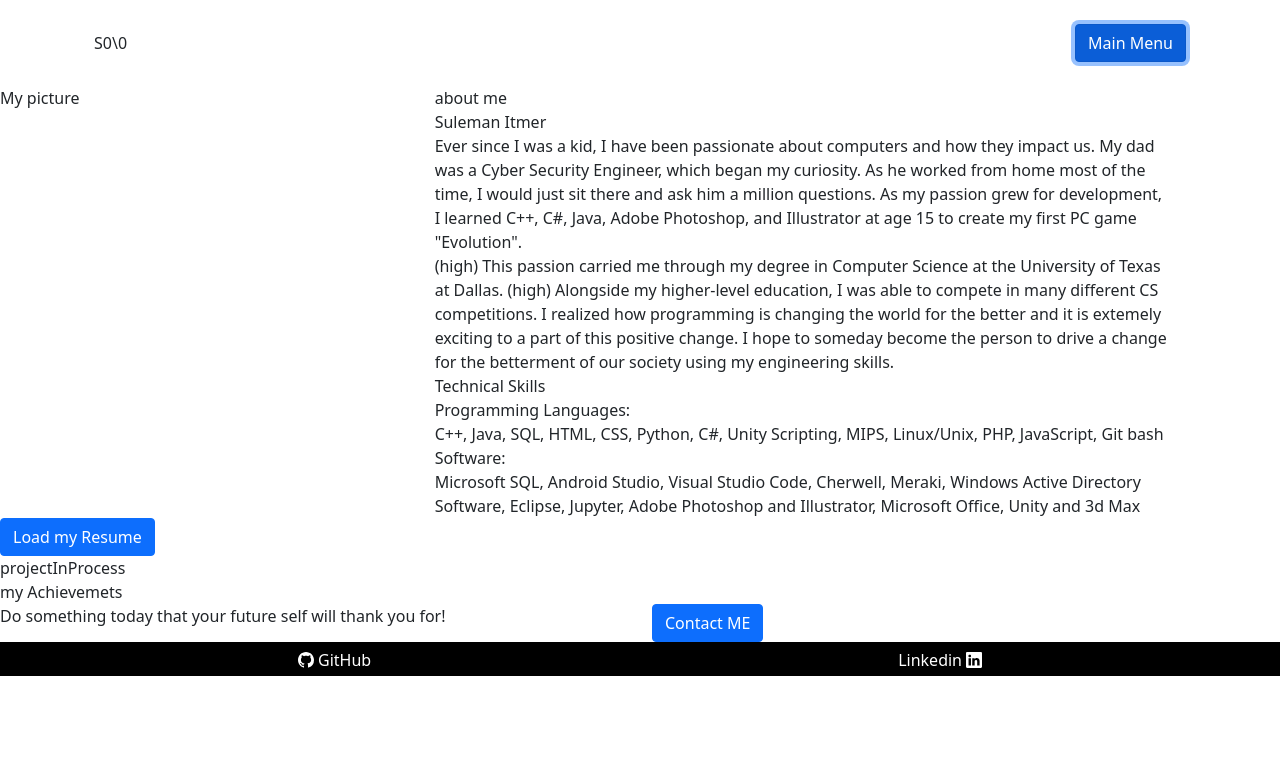
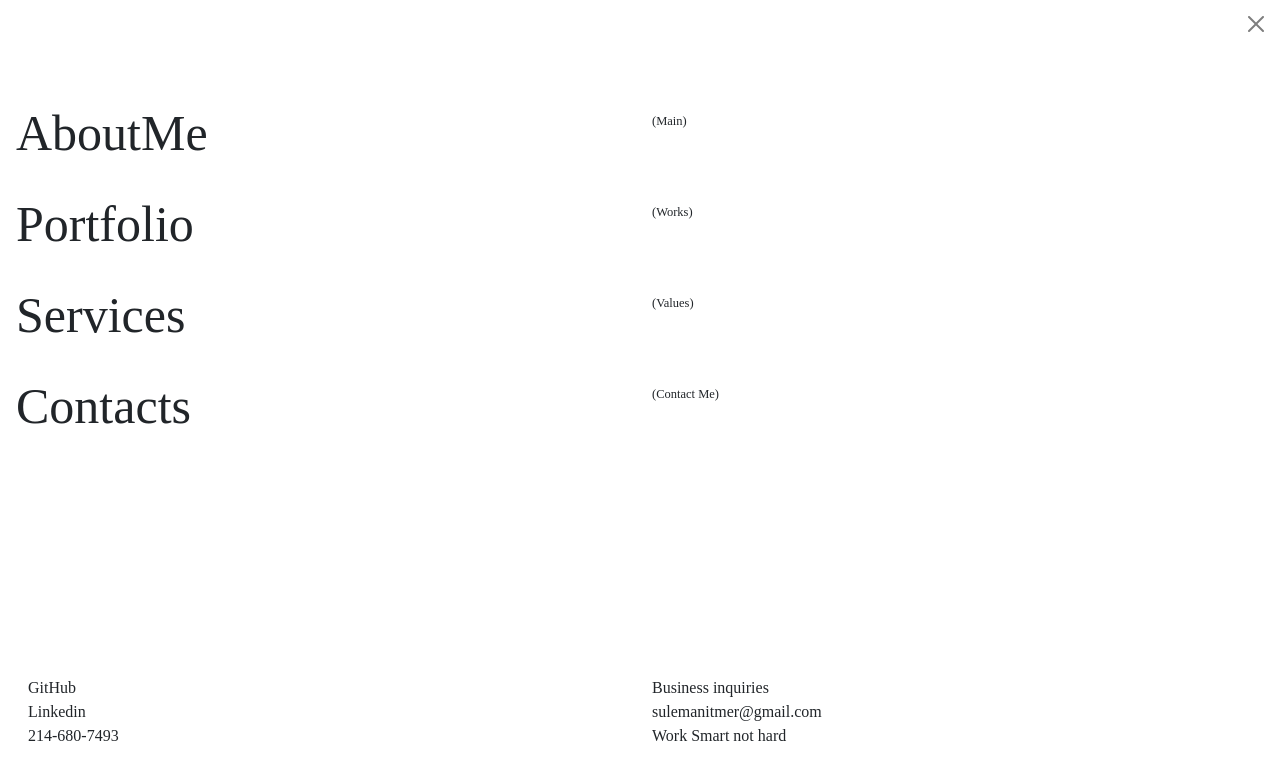
Before and after one commit to Sulemanitmer/MyWebsite-with-React, a React (Create React App) app in the folder my-app/: page / in a window 1280 px wide. Both pictures are taken after a click on the button "Main Menu". Shown: the top 780 px of the page. Built offline with nearby package versions, Linux system fonts and the light colour scheme.

Commit message:
Nav li created

```diff
--- a/my-app/src/App.css
+++ b/my-app/src/App.css
@@ -37,5 +37,23 @@
   }
 }
 body{
-  font-family: HelveticaNeueCyr
+  font-family: HelveticaNeueCyr !important
 }
+
+.my-modal-lg {
+    width: auto;
+}
+
+.my-modal-dialog {
+    width: 100%;
+    height: 100%;
+    margin: 0;
+    padding: 0;
+ }
+
+.my-modal-content {
+    box-shadow: 0 5px 15px rgba(0,0,0,.5);
+    height: auto;
+    min-height: 100%;
+    border-radius: 0;
+}
--- a/my-app/src/components/navbar/appNavSlice.js
+++ b/my-app/src/components/navbar/appNavSlice.js
@@ -2,7 +2,7 @@ import { createSlice } from '@reduxjs/toolkit'
 
 
 
-export const appNavSlice = createSlice({
+export const AppNavSlice = createSlice({
     name: 'appNav',
 
     initialState:{
@@ -19,6 +19,6 @@ export const appNavSlice = createSlice({
     }
 });
 
-export const {updateAppNav} = appNavSlice.actions;
+export const {updateAppNav} = AppNavSlice.actions;
 
-export default appNavSlice.reducer;
+export default AppNavSlice.reducer;
--- a/my-app/src/components/navbar/index.jsx
+++ b/my-app/src/components/navbar/index.jsx
@@ -2,8 +2,9 @@ import { useDispatch, useSelector } from "react-redux";
 import { updateAppNav } from "./appNavSlice";
 import { Col, Row, Button, Container } from "react-bootstrap";
 import _ from 'lodash';
+import NavbarModal from "./navbarModal/index";
 
-const NavBar = () => {
+export default function NavBar() {
 
     const dispatch = useDispatch();
 
@@ -22,6 +23,7 @@ const NavBar = () => {
     }
 
     return (
+      <>
          <Container className="p-4">
           <Row className="m-0">
             <Col className="p-0 m-0 my-auto">
@@ -37,7 +39,9 @@ const NavBar = () => {
           </Row>
         </Container>
 
+        <NavbarModal/>
+
+      </>
+
     );
 }
-
-export default NavBar
--- a/my-app/src/components/navbar/navbarModal/index.jsx
+++ b/my-app/src/components/navbar/navbarModal/index.jsx
@@ -1,11 +1,19 @@
 import React from 'react'
 import appNavSlice from '../appNavSlice';
 
-export default function navBarModal() {
+import { useDispatch, useSelector } from "react-redux";
+import { updateAppNav } from "../appNavSlice";
+import { Modal, Button, Row, Col, Container } from "react-bootstrap";
+import { useState } from 'react';
+import _ from 'lodash';
+import { BsLinkedin, BsGithub } from "react-icons/bs";
+
+export default function NavBarModal() {
 
     const dispatch = useDispatch();
 
-    const navbarAppItem = useSelector(state => store.appNav.value);
+    const navbarAppItem = useSelector(store => store.appNav.value);
+    const [fullscreen] = useState(true);
 
     const closeNavbarModal = () => {
         const navbarApp = _.cloneDeep(navbarAppItem);
@@ -16,24 +24,75 @@ export default function navBarModal() {
     return (
     <>
         <Modal
+            fullscreen={fullscreen}
             show={navbarAppItem.navbarShowModal}
             onHide={closeNavbarModal}
-            backdrop="static"
-            keyboard={false}
-            style={{ position: 'relative', zIndex: '2' }}
+            dialogClassName="custom-modal"
+            bsClass="my-modal"
         >
-        <Modal.Header closeButton>
-          <Modal.Title>Modal title</Modal.Title>
+        <Modal.Header closeButton className='border-0'>
+          <Modal.Title></Modal.Title>
             </Modal.Header>
                 <Modal.Body>
-                I will not close if you click outside me. Don't even try to press
-                escape key.
-                </Modal.Body>
-            <Modal.Footer>
-                <Button variant="secondary" onClick={handleClose}>
-                    Close
-                </Button>
-                <Button variant="primary">Understood</Button>
+                <Row className='pt-4 mt-2'>
+                    <Col>
+                        <a style={{fontSize: "50px"}}>AboutMe </a>
+                    </Col>
+                    <Col className='p-0 pt-2 mt-1'>
+                        <a style={{fontSize: "12.5px"}}>(Main)</a>
+                    </Col>
+                </Row>
+                <Row className='pt-3'>
+                    <Col>
+                        <a style={{fontSize: "50px"}}>Portfolio </a>
+                    </Col>
+                    <Col className='p-0 pt-2 mt-1'>
+                        <a style={{fontSize: "12.5px"}}>(Works)</a>
+                    </Col>
+                </Row>
+                <Row className='pt-3'>
+                    <Col>
+                        <a style={{fontSize: "50px"}}>Services </a>
+                    </Col>
+                    <Col className='p-0 pt-2 mt-1'>
+                        <a style={{fontSize: "12.5px"}}>(Values)</a>
+                    </Col>
+                </Row>
+                <Row className='pt-3'>
+                    <Col>
+                        <a style={{fontSize: "50px"}}>Contacts </a>
+                    </Col>
+                    <Col className='p-0 pt-2 mt-1'>
+                        <a style={{fontSize: "12.5px"}}>(Contact Me)</a>
+                    </Col>
+                </Row>
+            </Modal.Body>
+            <Modal.Footer className='d-inline justify-content-center pb-4 mb-4 border-0'>
+                <Row>
+                    <Col>
+                        <div>
+                            GitHub
+                        </div>
+                        <div>
+                            Linkedin
+                        </div>
+                        <div>
+                            214-680-7493
+                        </div>
+                    </Col>
+
+                    <Col>
+                        <div>
+                            Business inquiries
+                        </div>
+                        <div>
+                            sulemanitmer@gmail.com
+                        </div>
+                        <div>
+                            Work Smart not hard
+                        </div>
+                    </Col>
+                </Row>
             </Modal.Footer>
       </Modal>
     </>
--- a/my-app/src/index.css
+++ b/my-app/src/index.css
@@ -1,8 +1,6 @@
 body {
   margin: 0;
-  font-family: -apple-system, BlinkMacSystemFont, 'Segoe UI', 'Roboto', 'Oxygen',
-    'Ubuntu', 'Cantarell', 'Fira Sans', 'Droid Sans', 'Helvetica Neue',
-    sans-serif;
+  font-family: 'HelveticaNeueCyr' !important;
   -webkit-font-smoothing: antialiased;
   -moz-osx-font-smoothing: grayscale;
 }
@@ -11,3 +9,20 @@ code {
   font-family: source-code-pro, Menlo, Monaco, Consolas, 'Courier New',
     monospace;
 }
+.my-modal-lg {
+    width: auto;
+}
+
+.my-modal-dialog {
+    width: 100%;
+    height: 100%;
+    margin: 0;
+    padding: 0;
+ }
+
+.my-modal-content {
+    box-shadow: 0 5px 15px rgba(0,0,0,.5);
+    height: auto;
+    min-height: 100%;
+    border-radius: 0;
+}
--- a/my-app/src/index.js
+++ b/my-app/src/index.js
@@ -10,6 +10,8 @@ import { Provider } from 'react-redux';
 
 import 'bootstrap/dist/css/bootstrap.min.css';
 import 'bootstrap/dist/js/bootstrap.bundle.min';
+
+// console.log(store.getState())
 
 ReactDOM.render(
   <React.StrictMode>
```
Also changed, not shown: 1 other file (tests, documents, lock files or other folders). Lines whose indentation alone changed are shown as unchanged.
